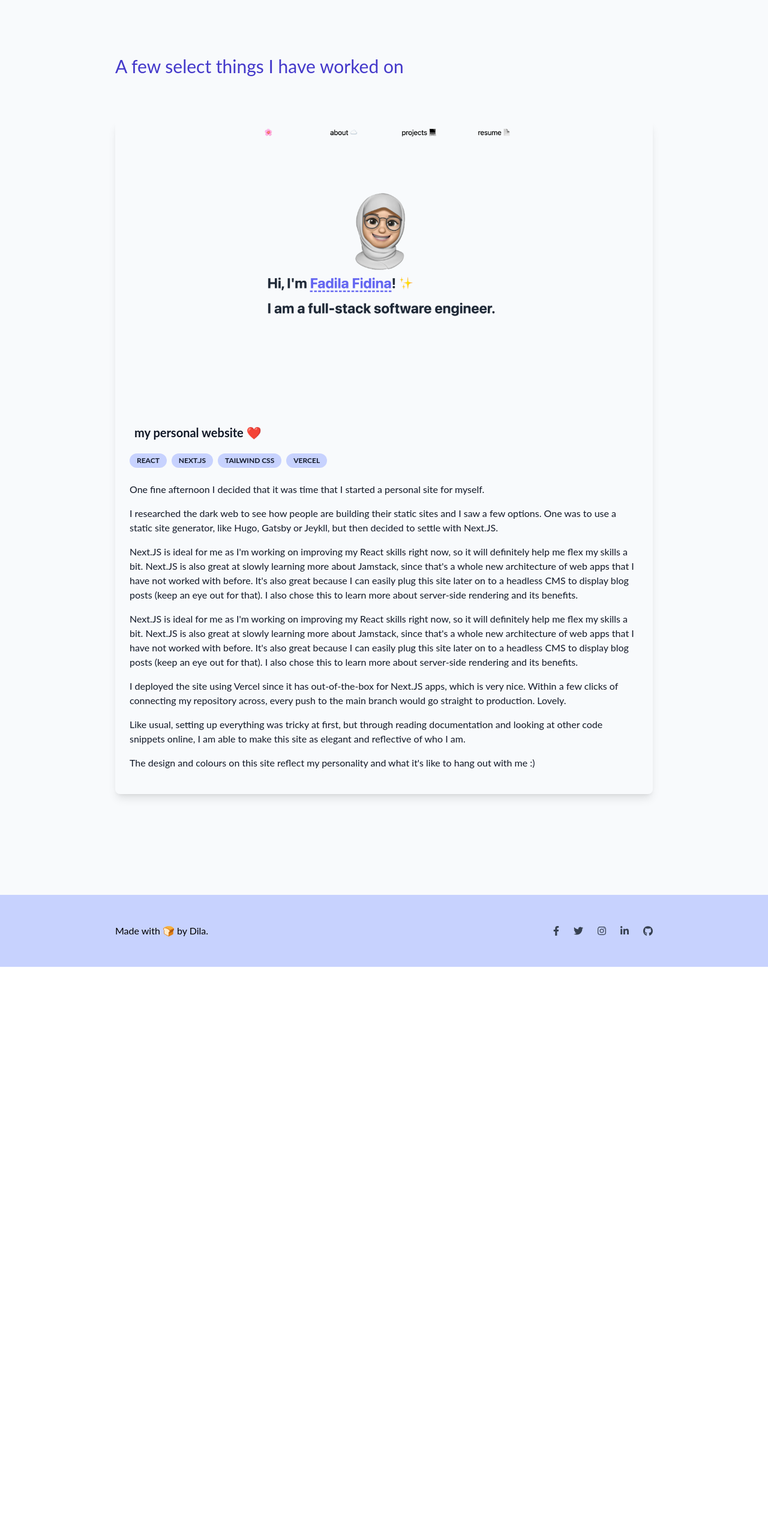
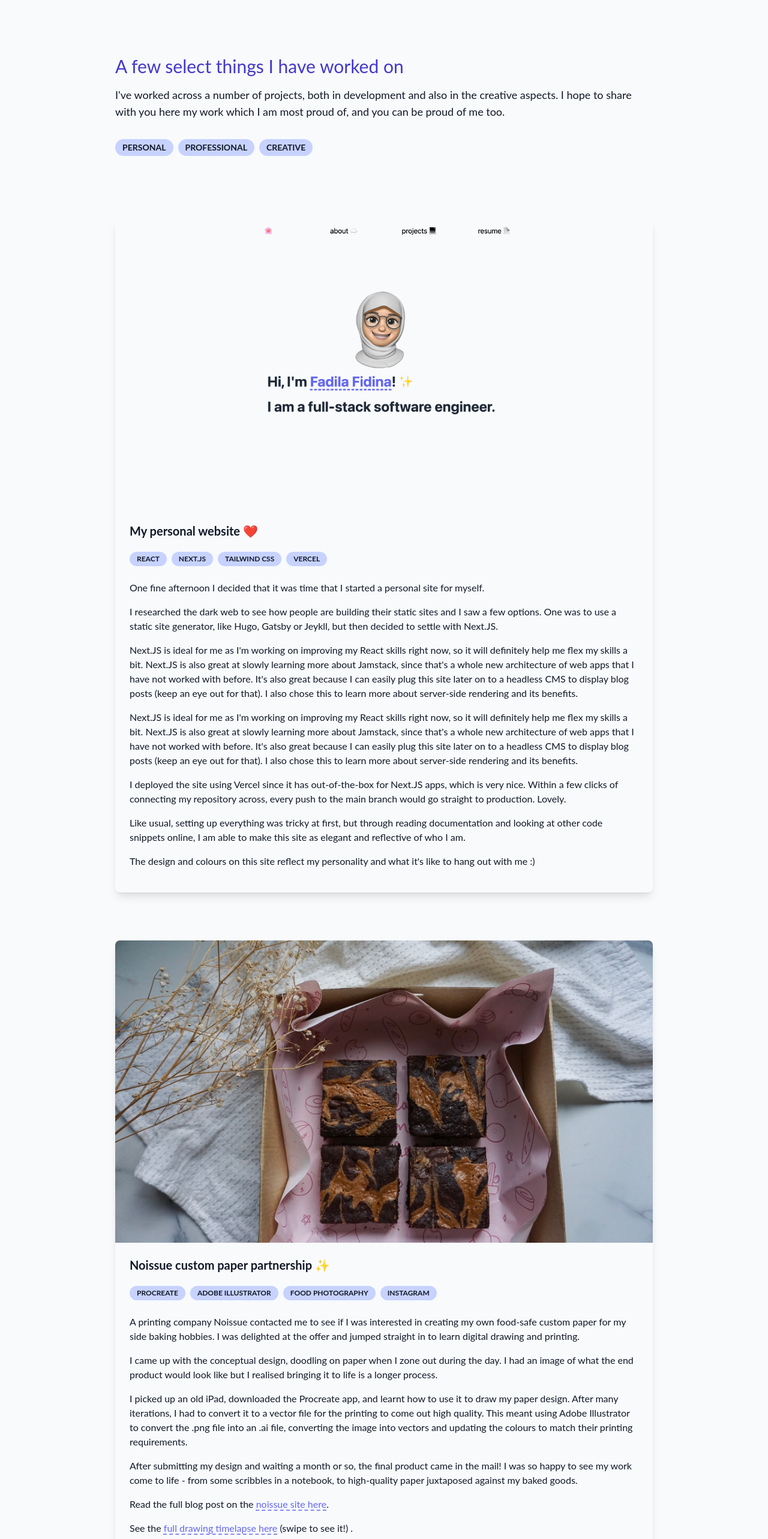
Before and after one commit to fadilafidina/me, a Next.js app in the folder nextjs-blog/: page /projects in a window 1280 px wide. Shown: the part 60-2626 px from the top of the page at 60% size. Before the commit the page ends 1672 px from the top, so only its background shows below. Built offline with nearby package versions, Linux system fonts and the light colour scheme.

Commit message:
add noissue as well lol and literally nothign else

```diff
--- a/nextjs-blog/pages/projects.js
+++ b/nextjs-blog/pages/projects.js
@@ -2,6 +2,7 @@ import Head from 'next/head'
 import Layout from '../components/layout'
 import Image from 'next/image'
 import portfolioPng from '../public/images/this-site.png'
+import browniesNoissue from '../public/images/brownies-noissue.JPG'
 
 
 export default function FirstPost() {
@@ -13,6 +14,20 @@ export default function FirstPost() {
     <h1 className="text-3xl text-indigo-700">
       A few select things I have worked on
     </h1>
+
+    <p className='pt-4'>I've worked across a number of projects, both in development and also in the creative aspects. I hope to share with you here my work which I am most proud of, and you can be proud of me too.</p>
+
+    <ul class='py-8 uppercase font-bold text-sm'>
+      <li class="transition ease-in-out delay-100 duration-300  inline-flex items-center leading-sm mr-2 px-3 py-1 bg-indigo-200 hover:bg-indigo-400 hover:text-slate-100 rounded-full">
+        personal
+      </li>
+      <li class="transition ease-in-out delay-100 duration-300 inline-flex items-center leading-sm mr-2 px-3 py-1 bg-indigo-200 hover:bg-indigo-400 hover:text-slate-100 rounded-full">
+        Professional
+      </li>
+      <li class="transition ease-in-out delay-100 duration-300 inline-flex items-center leading-sm mr-2 px-3 py-1 bg-indigo-200 hover:bg-indigo-400 hover:text-slate-100 rounded-full">
+        Creative
+      </li>
+    </ul>
 
     {/* https://daily-dev-tips.com/posts/setting-up-nextjs-with-tailwind-css/  */}
     {/* <div className="min-h-screen">
@@ -61,16 +76,15 @@ export default function FirstPost() {
       </div>
     </div> */}
 
-
+    {/* this website */}
     <div className="flex min-h-screen justify-center items-center my-16">
-
-      <div className="max-w-7xl rounded-lg overflow-hidden shadow-lg hover:shadow-indigo-500/40 my-2">
+      <div className="max-w-6xl rounded-lg overflow-hidden shadow-lg hover:shadow-indigo-500/40 my-2">
         <Image
           src={portfolioPng}
           alt="Screenshot of this"
         />
         <div className="px-6 py-4">
-          <div className="font-bold text-xl mb-2 mx-2">my personal website ❤️</div>
+          <div className="font-bold text-xl mb-2">My personal website ❤️</div>
           <ul class='py-2 uppercase font-bold'>
             <li class="transition ease-in-out delay-100 duration-300 text-xs inline-flex items-center leading-sm mr-2 px-3 py-1 bg-indigo-200 hover:bg-indigo-400 hover:text-slate-100 rounded-full">
               react
@@ -84,7 +98,6 @@ export default function FirstPost() {
             <li class="transition ease-in-out delay-100 duration-300 text-xs inline-flex items-center leading-sm mr-2 px-3 py-1 bg-indigo-200 hover:bg-indigo-400 hover:text-slate-100 rounded-full">
               vercel
             </li>
-
           </ul>
 
           <p className="text-grey-darker text-base my-2 pt-2">
@@ -127,5 +140,58 @@ export default function FirstPost() {
         </div>
       </div>
     </div>
+
+    {/* this website */}
+    <div className="flex min-h-screen justify-center items-center my-16">
+      <div className="max-w-6xl rounded-lg overflow-hidden shadow-lg hover:shadow-indigo-500/40 my-2">
+        <Image
+          src={browniesNoissue}
+          alt="no issue paper"
+        />
+        <div className="px-6 py-4">
+          <div className="font-bold text-xl mb-2">Noissue custom paper partnership ✨</div>
+          <ul class='py-2 uppercase font-bold'>
+            <li class="transition ease-in-out delay-100 duration-300 text-xs inline-flex items-center leading-sm mr-2 px-3 py-1 bg-indigo-200 hover:bg-indigo-400 hover:text-slate-100 rounded-full">
+              procreate
+            </li>
+            <li class="transition ease-in-out delay-100 duration-300 text-xs inline-flex items-center leading-sm mr-2 px-3 py-1 bg-indigo-200 hover:bg-indigo-400 hover:text-slate-100 rounded-full">
+              adobe illustrator
+            </li>
+            <li class="transition ease-in-out delay-100 duration-300 text-xs inline-flex items-center leading-sm mr-2 px-3 py-1 bg-indigo-200 hover:bg-indigo-400 hover:text-slate-100 rounded-full">
+              food photography
+            </li>
+            <li class="transition ease-in-out delay-100 duration-300 text-xs inline-flex items-center leading-sm mr-2 px-3 py-1 bg-indigo-200 hover:bg-indigo-400 hover:text-slate-100 rounded-full">
+              instagram
+            </li>
+          </ul>
+
+          <p className="text-grey-darker text-base my-2 pt-2">
+            A printing company Noissue contacted me to see if I was interested in creating my own food-safe custom paper for my side baking hobbies.
+            I was delighted at the offer and jumped straight in to learn digital drawing and printing.
+          </p>
+          <p className="text-grey-darker text-base my-2 pt-2">
+            I came up with the conceptual design, doodling on paper when I zone out during the day. I had an image of what the end product would look like but I realised bringing it to life is a longer process.
+          </p>
+
+          <p className="text-grey-darker text-base my-2 pt-2">
+            I picked up an old iPad, downloaded the Procreate app, and learnt how to use it to draw my paper design.
+            After many iterations, I had to convert it to a vector file for the printing to come out high quality.
+            This meant using Adobe Illustrator to convert the .png file into an .ai file, converting the image into vectors and updating the colours to match their printing requirements.
+          </p>
+
+          <p className="text-grey-darker text-base my-2 pt-2">
+            After submitting my design and waiting a month or so, the final product came in the mail! I was so happy to see my work come to life - from some scribbles in a notebook, to high-quality paper juxtaposed against my baked goods.
+          </p>
+
+          <p className="text-grey-darker text-base my-2 pt-2">
+            Read the full blog post on the <a href='https://noissue.com.au/blog/matchadou-2/' className='text-indigo-500 underline decoration-dashed underline-offset-4 hover:decoration-wavy'>noissue site here</a>.
+          </p>
+
+          <p className="text-grey-darker text-base my-2 pt-2">
+            See the <a href='https://www.instagram.com/p/CMdqoEkla-l/' className='text-indigo-500 underline decoration-dashed underline-offset-4 hover:decoration-wavy'>full drawing timelapse here</a> (swipe to see it!) .
+          </p>
+        </div>
+      </div>
+    </div>
   </Layout>
 }
```
Also changed, not shown: nextjs-blog/public/images/brownies-noissue.JPG (added).
